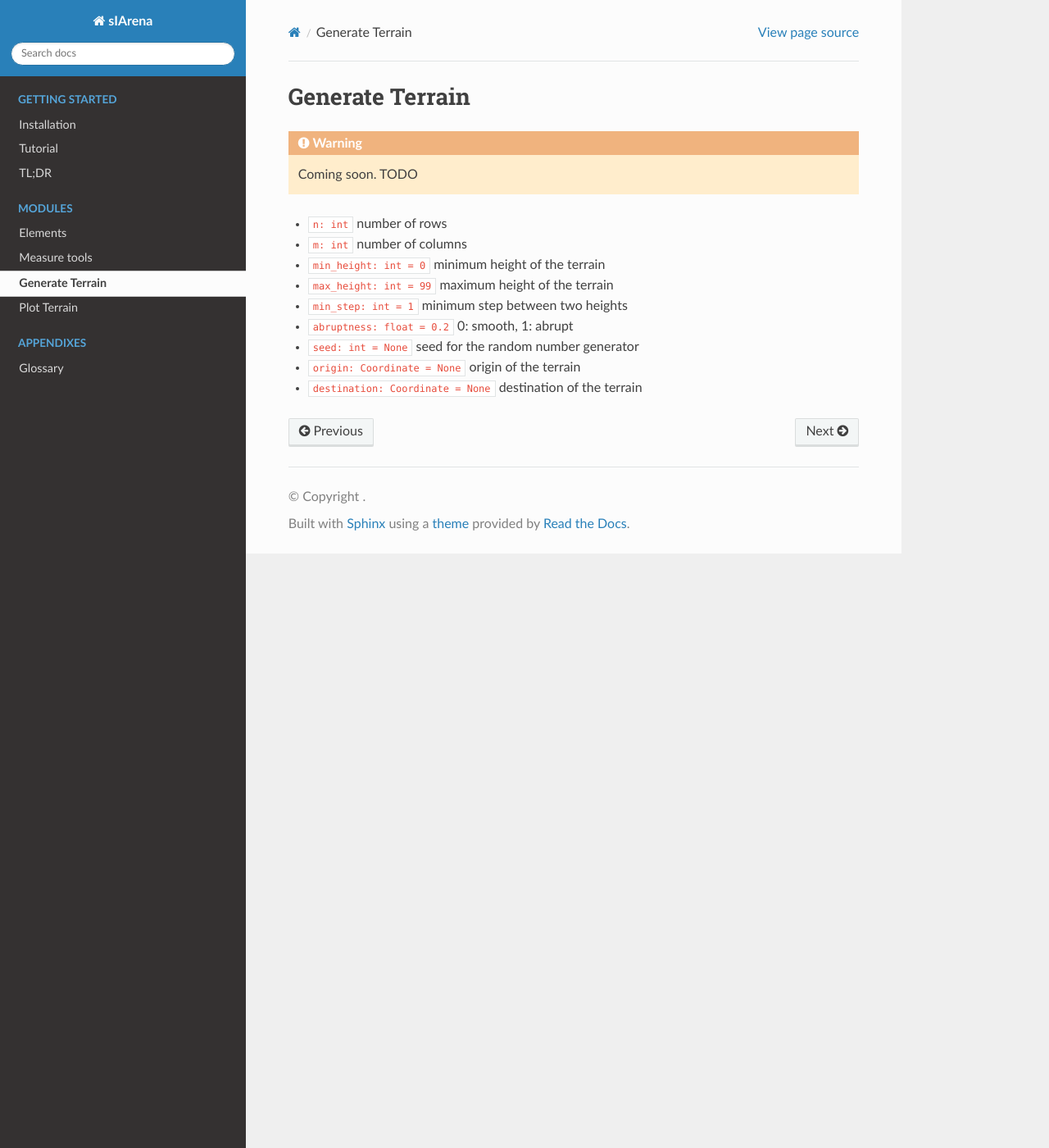
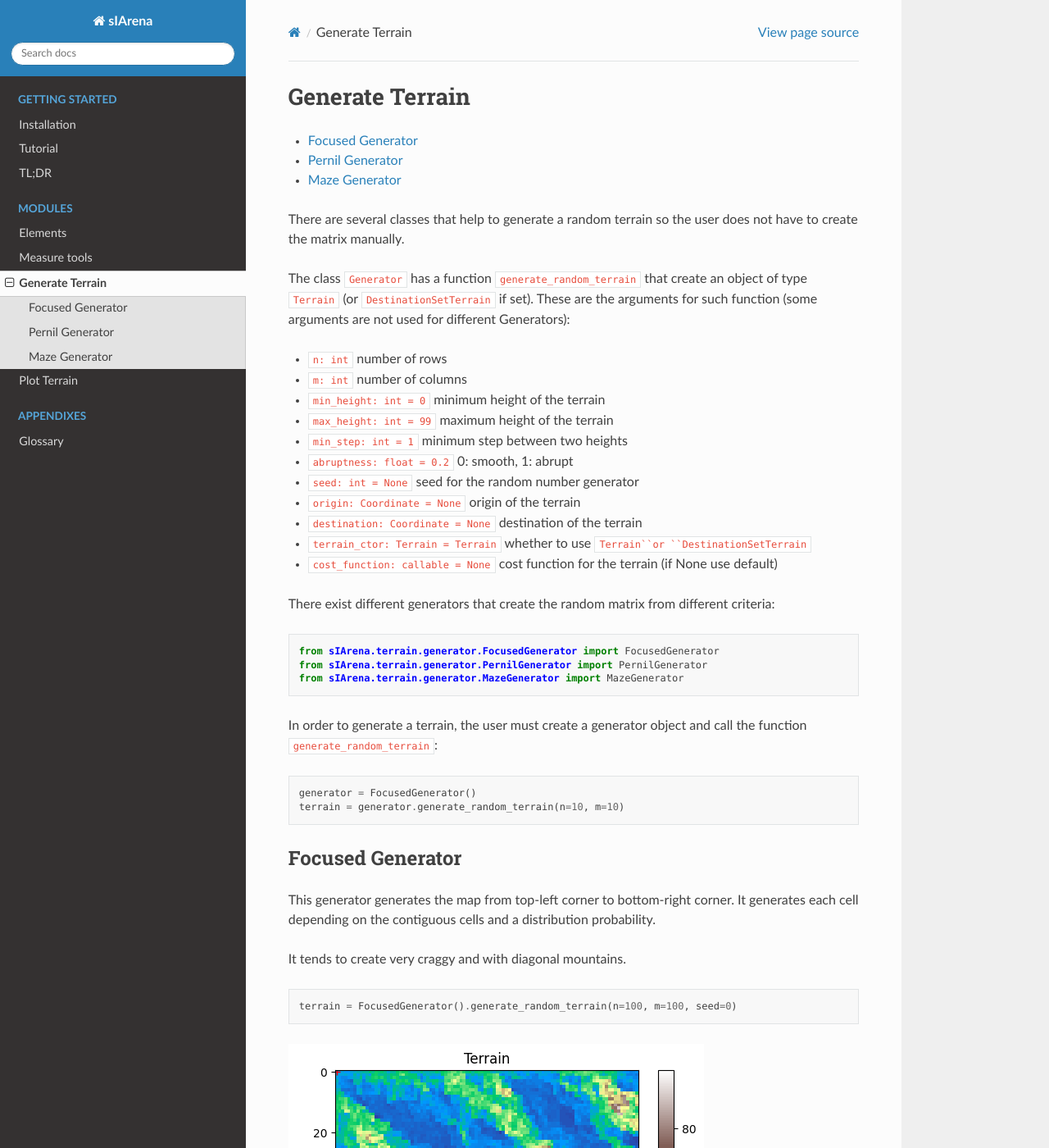
Before and after one commit to jparisu/sIArena, a Sphinx documentation site: the page built from docs/rst/modules/generation.rst, in a window 1280 px wide and 1400 px high. Shown: the whole window at 82% size. Built offline with Sphinx 7.4.7 and the Read the Docs theme 2.0.0, drawn with Linux system fonts in a browser that asks for light colours; some of the changed text lies outside the part shown.

Commit message:
add documentation
Signed-off-by: jparisu <javier.paris.u@gmail.com>

```diff
--- a/docs/rst/modules/elements/example.rst
+++ b/docs/rst/modules/elements/example.rst
@@ -54,7 +54,6 @@ The following snippet shows the different features of the elements:
     terrain.get_neighbors((0, 0))  # Output: [(0, 1), (1, 0)]
     terrain.get_neighbors((1, 1))  # Output: [(0, 1), (1, 0), (1, 2), (2, 1)]
 
-
     # PATH
     #######
 
@@ -64,5 +63,8 @@ The following snippet shows the different features of the elements:
     # Check the path is complete
     terrain.is_valid_path(path, terrain)  # Output: True
 
+    # Check the path is complete
+    terrain.why_complete_path(path, terrain)  # Output: True, str
+
     # Check the path cost
     terrain.get_path_cost(path, terrain)  # Output: 12
--- a/docs/rst/modules/elements/path.rst
+++ b/docs/rst/modules/elements/path.rst
@@ -26,6 +26,7 @@ In order to be **complete**, the path must be valid and:
 
 - The first coordinate must be the ``origin`` point of the terrain.
 - The last coordinate must be the ``destination`` point of the terrain.
+- In case of multiple destinations, the path must pass through all of them (order is not important).
 
 
 In Python, the Path is represented as a list of coordinates:
--- a/docs/rst/modules/generation.rst
+++ b/docs/rst/modules/generation.rst
@@ -4,15 +4,15 @@
 Generate Terrain
 ################
 
-.. warning::
-
-    Coming soon.
-    TODO
-
 .. contents::
     :local:
     :backlinks: none
     :depth: 2
+
+There are several classes that help to generate a random terrain so the user does not have to create the matrix manually.
+
+The class ``Generator`` has a function ``generate_random_terrain`` that create an object of type ``Terrain`` (or ``DestinationSetTerrain`` if set).
+These are the arguments for such function (some arguments are not used for different Generators):
 
 - ``n: int`` number of rows
 - ``m: int`` number of columns
@@ -23,3 +23,67 @@ Generate Terrain
 - ``seed: int = None`` seed for the random number generator
 - ``origin: Coordinate = None`` origin of the terrain
 - ``destination: Coordinate = None`` destination of the terrain
+- ``terrain_ctor: Terrain = Terrain`` whether to use ``Terrain``or ``DestinationSetTerrain``
+- ``cost_function: callable = None`` cost function for the terrain (if None use default)
+
+There exist different generators that create the random matrix from different criteria:
+
+.. code-block:: python
+
+    from sIArena.terrain.generator.FocusedGenerator import FocusedGenerator
+    from sIArena.terrain.generator.PernilGenerator import PernilGenerator
+    from sIArena.terrain.generator.MazeGenerator import MazeGenerator
+
+In order to generate a terrain, the user must create a generator object and call the function ``generate_random_terrain``:
+
+.. code-block:: python
+
+    generator = FocusedGenerator()
+    terrain = generator.generate_random_terrain(n=10, m=10)
+
+
+Focused Generator
+=================
+
+This generator generates the map from top-left corner to bottom-right corner.
+It generates each cell depending on the contiguous cells and a distribution probability.
+
+It tends to create very craggy and with diagonal mountains.
+
+.. code-block:: python
+
+    terrain = FocusedGenerator().generate_random_terrain(n=100, m=100, seed=0)
+
+.. image:: /resources/images/focused100x100_0.png
+
+
+Pernil Generator
+================
+
+This generator uses perlin noise to generate the terrain.
+
+It tends to create smooth terrains with some hills and valleys.
+
+.. code-block:: python
+
+    terrain = PernilGenerator().generate_random_terrain(n=100, m=100, seed=0)
+
+.. image:: /resources/images/pernil100x100_0.png
+
+
+
+Maze Generator
+==============
+
+This generator creates a maze.
+This is, it creates a terrain with 1 width valley and 1 width very high wall.
+The valley connects the whole map, so the terrain can be walked through without climbing any wall.
+
+The origin and destination must be set afterwards.
+It is assured to connect every valley point, and the top-left corner and bottom-right corner are always in a valley.
+
+.. code-block:: python
+
+    terrain = MazeGenerator().generate_random_terrain(n=100, m=100, seed=0)
+
+.. image:: /resources/images/maze100x100_0.png
```
Also changed, not shown: docs/rst/modules/elements/terrain.rst (+38 -0 lines), docs/rst/modules/measure.rst (+31 -5 lines), docs/resources/images/focused100x100_0.png (added), docs/resources/images/maze100x100_0.png (added), docs/resources/images/pernil100x100_0.png (added), 2 other files.
